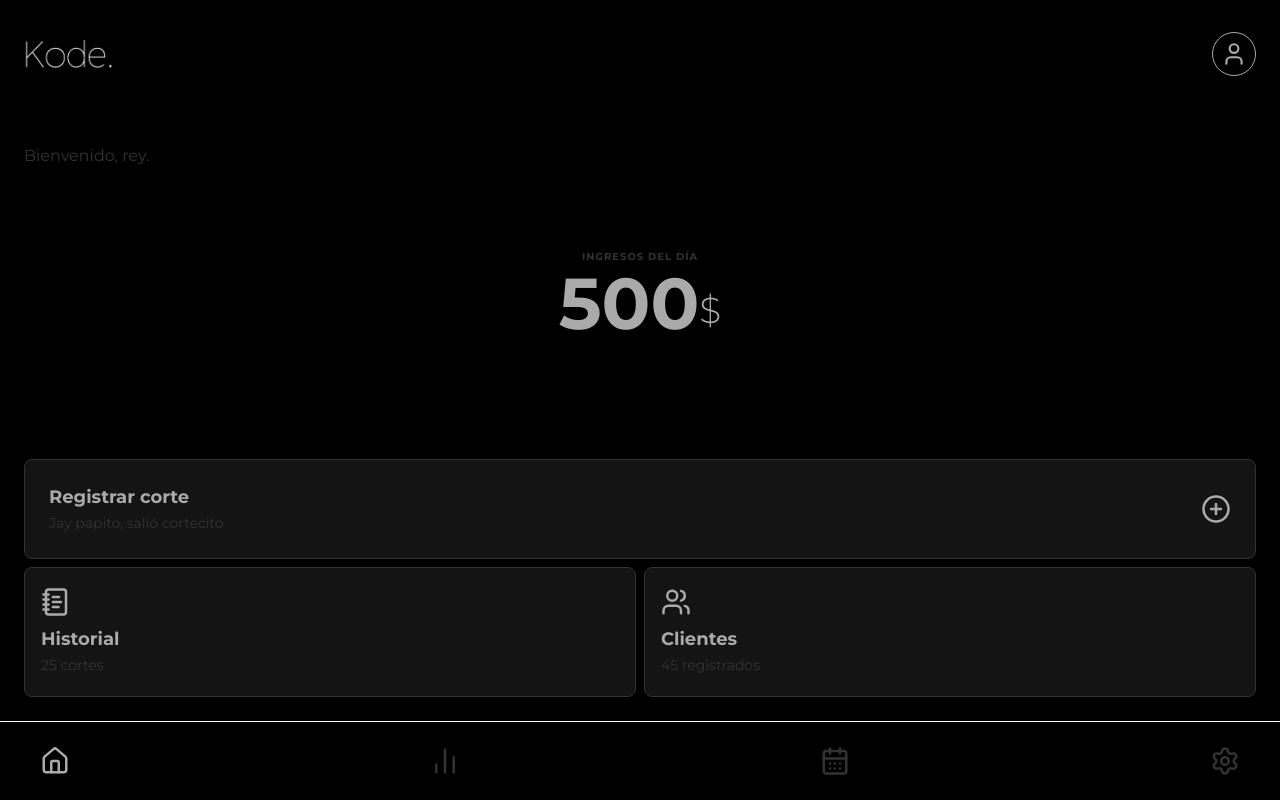
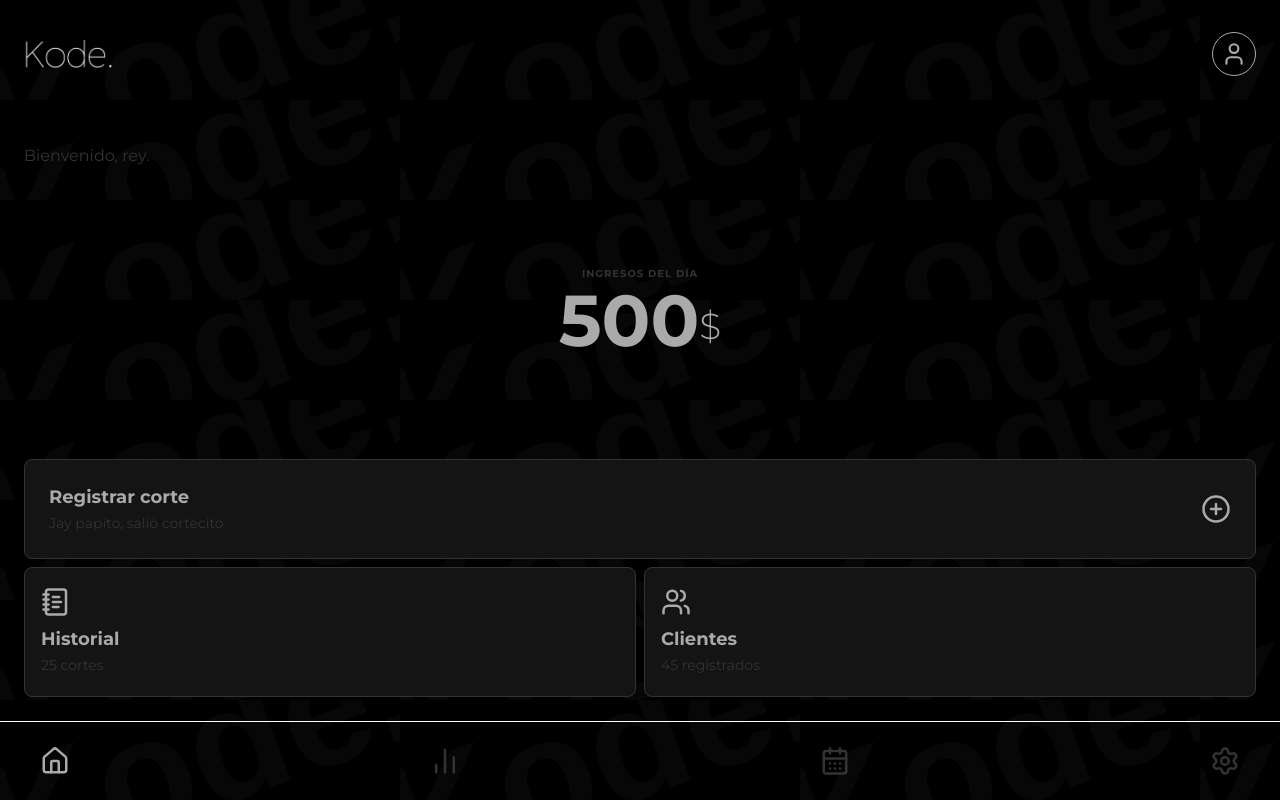
Before and after one commit to asgoDev/kode, a React (Vite) app: page / in a window 1280 px wide. Built offline with nearby package versions, Linux system fonts and the light colour scheme; sample sign-in values are in the browser's storage.

Commit message:
Layout: bug fixed

```diff
--- a/src/layouts/BodyLayout.jsx
+++ b/src/layouts/BodyLayout.jsx
@@ -1,7 +1,5 @@
 const BodyLayout = ({ children }) => {
-  return (
-    <div className=" min-h-screen bg-dark-gray flex flex-col">{children}</div>
-  );
+  return <div className=" h-dvh flex flex-col">{children}</div>;
 };
 
 export default BodyLayout;
--- a/src/layouts/LoggedLayout.jsx
+++ b/src/layouts/LoggedLayout.jsx
@@ -4,9 +4,9 @@ import NavBar from "../components/NavBar";
 
 const LoggedLayout = () => {
   return (
-    <div className="flex-1 grid grid-rows-[auto_1fr_auto]">
+    <div className="flex-1 grid grid-rows-[auto_1fr_auto] h-dvh">
       <AppHeader />
-      <main className="p-6 grid grid-cols-1 grid-rows-1">
+      <main className="p-6 grid grid-cols-1 grid-rows-1 overflow-y-auto">
         <Outlet />
       </main>
       <footer className="text-white border-t">
--- a/src/pages/Home.jsx
+++ b/src/pages/Home.jsx
@@ -1,7 +1,7 @@
 import { CirclePlus, NotebookText, Users } from "lucide-react";
 export default function Home() {
   return (
-    <div className="text-white-md grid grid-rows-[auto_1fr_1fr]">
+    <div className="text-white-md grid grid-rows-[auto_1fr_auto]">
       <p className="text-muted translate-x-0 translate-y-3">Bienvenido, rey.</p>
       <section className="grid place-items-center ">
         <div className="text-center">
```
Also changed, not shown: src/index.css (+4 -4 lines).
